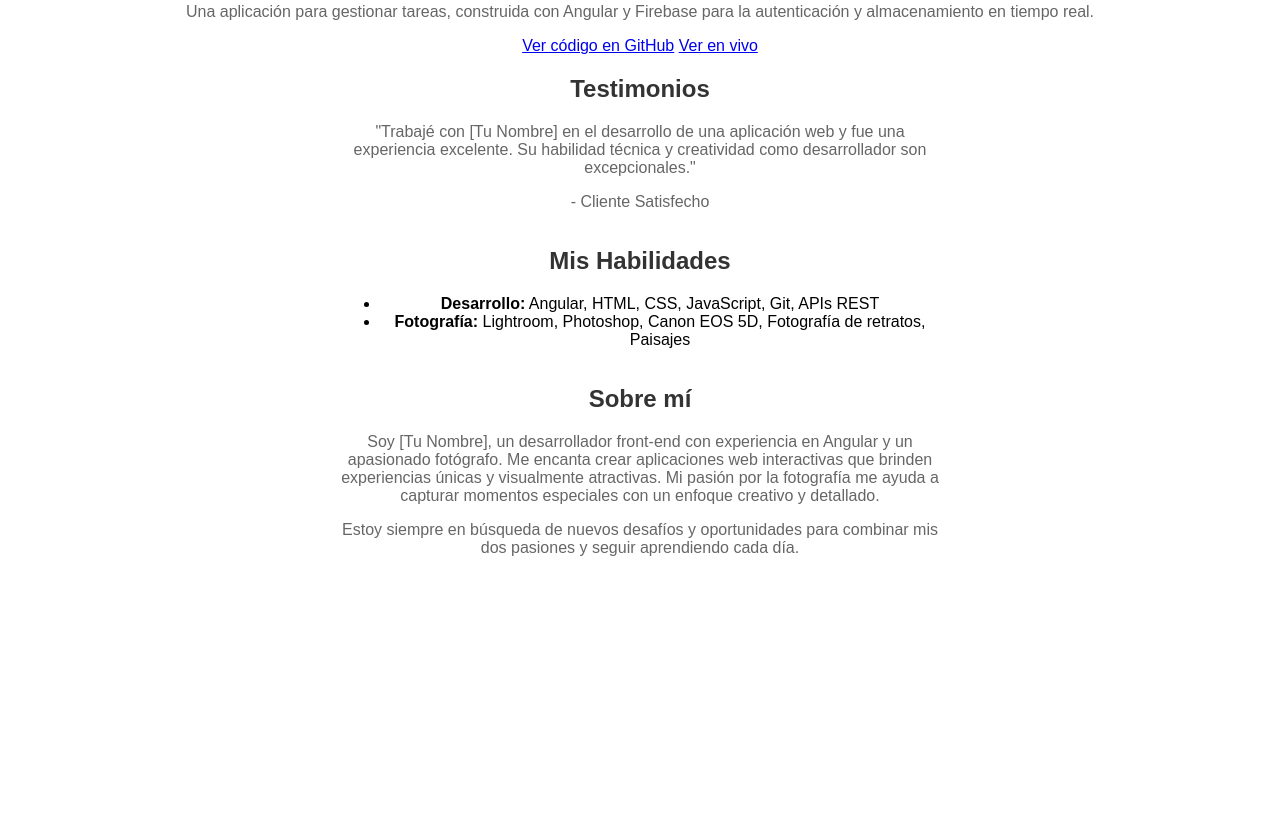
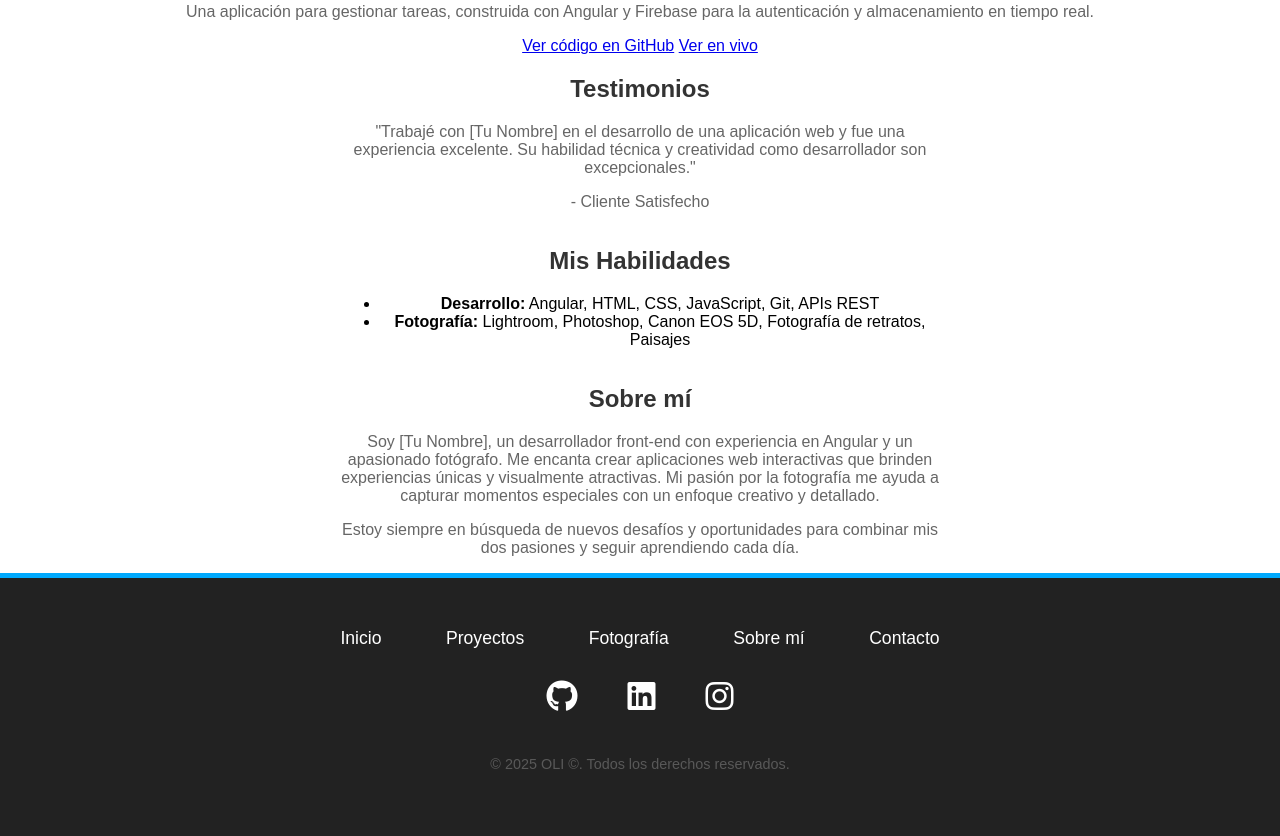
Before and after one commit to RoldanIsaac/jsPortfolio, a website: page index.html in a window 1280 px wide. Shown: the part 344-1180 px from the top of the page. Before the commit the page ends 917 px from the top, so only its background shows below. Drawn offline with Linux system fonts and the light colour scheme.

Commit message:
Add footer component with styles and functionality; update router and index files to include footer

```diff
--- /dev/null
+++ b/app/components/footer/footer.css
@@ -0,0 +1,79 @@
+footer {
+  background-color: #222;
+  color: #f5f5f5;
+  padding: 50px 20px;
+  text-align: center;
+  position: relative;
+  font-family: "Arial", sans-serif;
+  border-top: 5px solid #00aaff; /* Un borde azul para destacarlo */
+}
+
+/* Enlaces del footer */
+footer a {
+  color: #fff;
+  text-decoration: none;
+  font-size: 1.1rem;
+  margin: 0 20px;
+  position: relative;
+  padding: 10px;
+  transition: color 0.3s ease, transform 0.3s ease;
+}
+
+footer a:hover {
+  color: #00aaff; /* Resaltamos los enlaces al pasar el cursor */
+  transform: scale(1.05); /* Le damos un pequeño efecto de "agrandado" */
+}
+
+/* Iconos sociales */
+.social-icons {
+  margin-top: 20px;
+  display: flex;
+  justify-content: center;
+}
+
+.social-icons a {
+  font-size: 2rem;
+  margin: 0 15px;
+  transition: color 0.3s ease, transform 0.3s ease;
+}
+
+.social-icons a:hover {
+  color: #00aaff;
+  transform: scale(1.2);
+}
+
+/* Estilo del mensaje */
+.footer-message {
+  margin-top: 30px;
+  font-size: 0.9rem;
+  color: #aaa;
+  opacity: 0.8;
+}
+
+/* Fondo sutil con gradiente */
+footer:before {
+  content: "";
+  position: absolute;
+  top: 0;
+  left: 0;
+  width: 100%;
+  height: 100%;
+  background: linear-gradient(
+    135deg,
+    rgba(0, 170, 255, 0.1),
+    rgba(0, 0, 0, 0.2)
+  );
+  z-index: -1;
+}
+
+/* Sección de diseño responsivo */
+@media (max-width: 768px) {
+  footer a {
+    display: block;
+    margin-bottom: 10px;
+  }
+
+  .social-icons {
+    flex-direction: column;
+  }
+}
--- /dev/null
+++ b/app/components/footer/footer.html
@@ -0,0 +1,28 @@
+<!-- Footer -->
+<footer>
+  <div>
+    <a href="#inicio">Inicio</a>
+    <a href="#proyectos">Proyectos</a>
+    <a href="#fotografia">Fotografía</a>
+    <a href="#acerca-de">Sobre mí</a>
+    <a href="#contacto">Contacto</a>
+  </div>
+
+  <!-- Iconos Sociales -->
+  <div class="social-icons">
+    <a href="https://github.com/tu-usuario" target="_blank"
+      ><i class="fab fa-github"></i
+    ></a>
+    <a href="https://www.linkedin.com/in/tu-usuario/" target="_blank"
+      ><i class="fab fa-linkedin"></i
+    ></a>
+    <a href="https://www.instagram.com/tu-usuario/" target="_blank"
+      ><i class="fab fa-instagram"></i
+    ></a>
+  </div>
+
+  <!-- Mensaje -->
+  <div class="footer-message">
+    <p>&copy; 2025 OLI &copy;. Todos los derechos reservados.</p>
+  </div>
+</footer>
--- a/app/router.js
+++ b/app/router.js
@@ -39,3 +39,9 @@
   .then((data) => {
     document.getElementById("testimonials-container").innerHTML = data;
   });
+
+fetch("app/components/footer/footer.html")
+  .then((response) => response.text())
+  .then((data) => {
+    document.getElementById("footer-container").innerHTML = data;
+  });
--- a/index.html
+++ b/index.html
@@ -10,6 +10,7 @@
     <!-- Compontents -->
     <link rel="stylesheet" href="app/components/navbar/navbar.css" />
     <link rel="stylesheet" href="app/components/tabs/tabs.css" />
+    <link rel="stylesheet" href="app/components/footer/footer.css" />
     <!-- Views -->
     <link rel="stylesheet" href="app/views/skills/skills.css" />
     <link rel="stylesheet" href="app/views/about-me/about-me.css" />
@@ -27,11 +28,14 @@
       <div id="skills-container"></div>
       <div id="about-me-container"></div>
       <div id="contact-container"></div>
+      <div id="footer-container"></div>
     </div>
 
     <!-- Scripts -->
+    <script src="app/router.js"></script>
     <script src="app/components/navbar/navbar.js"></script>
     <script src="app/components/tabs/tabs.js"></script>
-    <script src="app/router.js"></script>
+    <!-- Due to footer -->
+    <script src="https://kit.fontawesome.com/a076d05399.js"></script>
   </body>
 </html>
```
